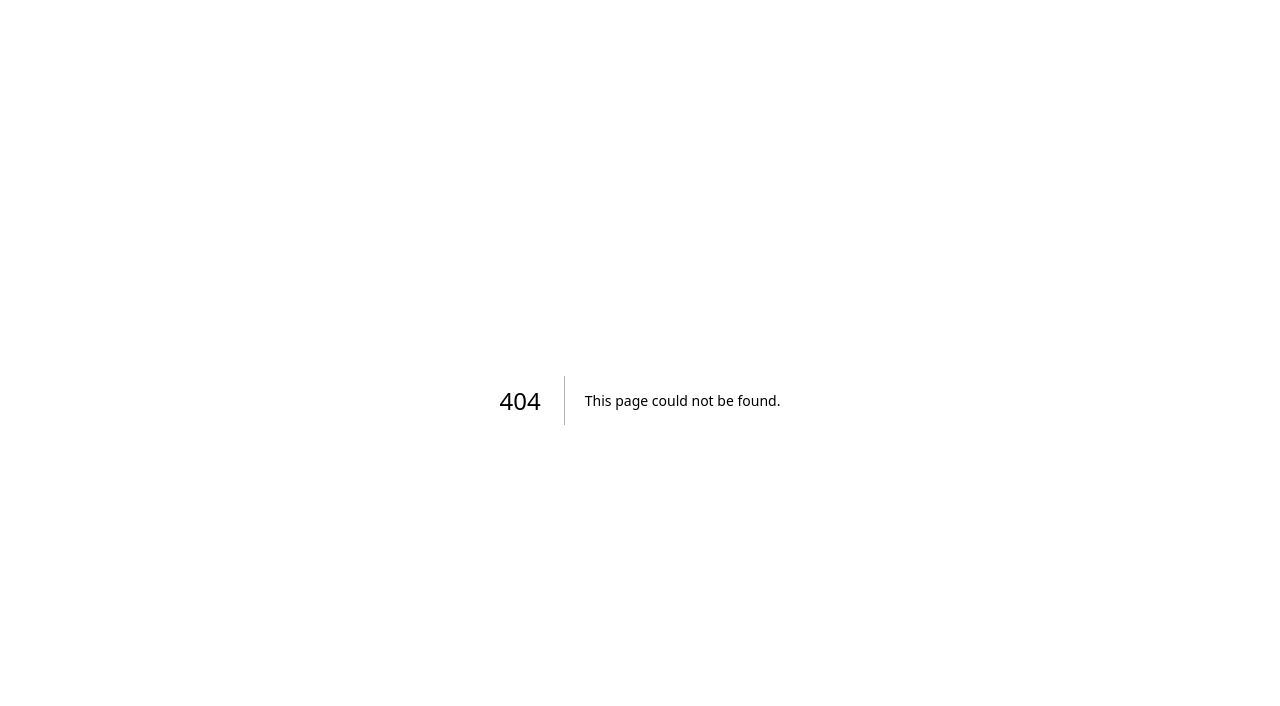
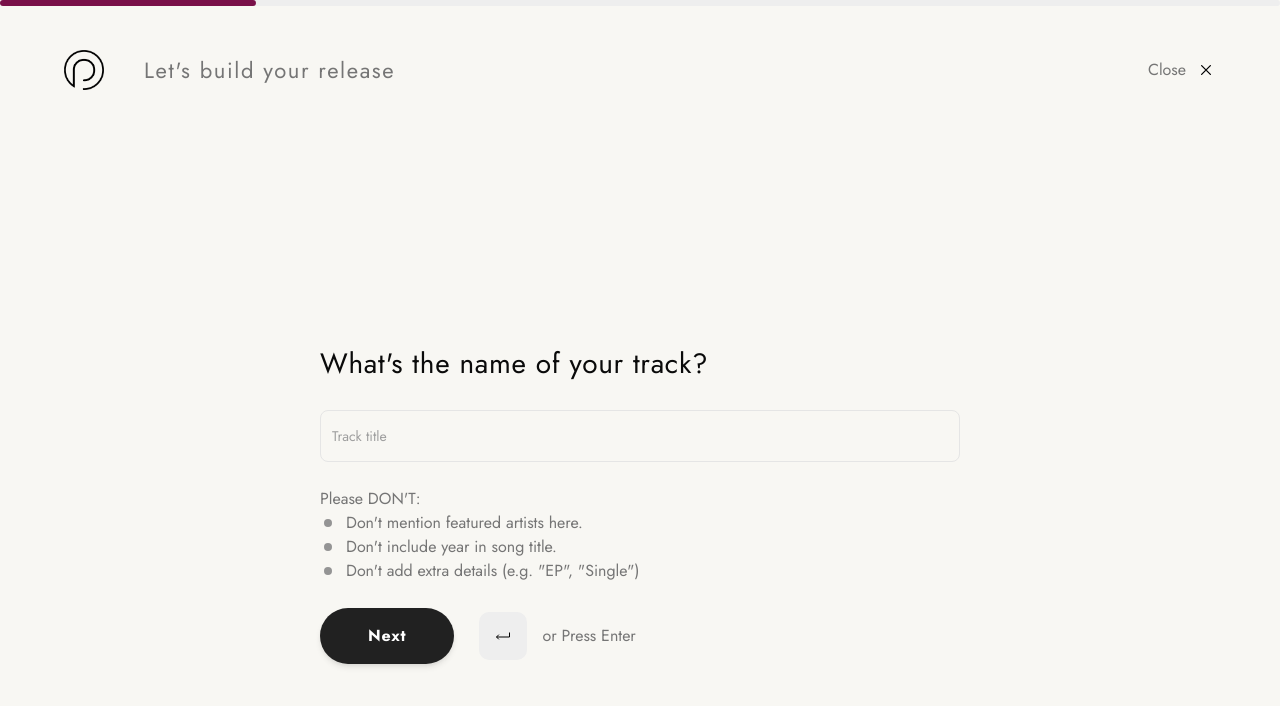
Before and after one commit to TriTruong666/Prodigy-Music-Frontend, a Next.js app: page /publish/addtrack in a window 1280 px wide. Before the commit this address had no page. Shown: the top 706 px of the page. Built offline with nearby package versions, Linux system fonts and the light colour scheme.

Commit message:
add title

```diff
--- a/package.json
+++ b/package.json
@@ -9,16 +9,20 @@
     "lint": "next lint"
   },
   "dependencies": {
+    "@material-tailwind/react": "^2.1.10",
     "@radix-ui/react-avatar": "^1.1.1",
+    "@radix-ui/react-progress": "^1.1.0",
     "class-variance-authority": "^0.7.0",
     "clsx": "^2.1.1",
     "lucide-react": "^0.460.0",
+    "motion": "^12.0.0-alpha.2",
     "next": "15.0.3",
     "react": "19.0.0-rc-66855b96-20241106",
     "react-dom": "19.0.0-rc-66855b96-20241106",
     "react-icons": "^5.3.0",
     "tailwind-merge": "^2.5.4",
-    "tailwindcss-animate": "^1.0.7"
+    "tailwindcss-animate": "^1.0.7",
+    "zod": "^3.23.8"
   },
   "devDependencies": {
     "@types/node": "^20",
--- /dev/null
+++ b/src/app/publish/addtrack/page.tsx
@@ -0,0 +1,46 @@
+"use client";
+import Image from "next/image";
+import { IconContext } from "react-icons";
+import { IoCloseOutline } from "react-icons/io5";
+import Link from "next/link";
+// import components
+import { AddTitle } from "@/components/public/AddTitle";
+// import assets
+import logo from "@/assets/prodigy-logo-light.png";
+export default function AddTrack() {
+  return (
+    <div className="font-jost w-screen overflow-hidden max-h-screen h-screen bg-background">
+      <div className="w-full bg-gray-200 rounded-full h-1.5 mb-4 dark:bg-gray-700">
+        <div
+          className="bg-homepage_background h-1.5 rounded-full dark:bg-homepage_background transition-all duration-500 ease-in-out"
+          style={{ width: "20%" }}
+        ></div>
+      </div>
+      <div className="flex items-center justify-between py-7 px-16">
+        <div className="flex items-center gap-x-[40px]">
+          <Image
+            className="object-cover md:w-[20px] md:h-[20px] lg:w-[30px] lg:h-[30px] xl:w-[40px] xl:h-[40px]"
+            alt="logo"
+            src={logo}
+            quality={50}
+          />
+          <p className="text-[22px] text-gray-600 font-normal tracking-[0.1rem]">
+            Let's build your release
+          </p>
+        </div>
+        <IconContext.Provider value={{ size: "20px", color: "#000000" }}>
+          <Link href="/">
+            <div className="flex items-center gap-x-[10px]">
+              <p className="text-gray-600">Close</p>
+              <IoCloseOutline />
+            </div>
+          </Link>
+        </IconContext.Provider>
+      </div>
+      {/* components */}
+      <div className="flex justify-center my-[225px]">
+        <AddTitle />
+      </div>
+    </div>
+  );
+}
--- /dev/null
+++ b/src/app/publish/confirm/page.tsx
@@ -0,0 +1,82 @@
+"use client";
+import Image from "next/image";
+import { IoCloseOutline } from "react-icons/io5";
+import { IoReturnDownBackSharp } from "react-icons/io5";
+import { IconContext } from "react-icons";
+import Link from "next/link";
+// import assets
+import logo from "@/assets/prodigy-logo-primary.png";
+import image from "@/assets/pexels-qhung999-27200179.jpg";
+export default function PublishConfirm() {
+  return (
+    <div className="font-jost w-screen overflow-hidden max-h-screen h-screen bg-homepage_foreground">
+      <div className="flex items-center justify-between py-7 px-16">
+        <div className="flex items-center gap-x-[40px]">
+          <Image
+            className="object-cover md:w-[20px] md:h-[20px] lg:w-[30px] lg:h-[30px] xl:w-[40px] xl:h-[40px]"
+            alt="logo"
+            src={logo}
+            quality={50}
+          />
+          <p className="text-[24px] text-homepage_background tracking-wider font-normal">
+            You're almost there
+          </p>
+        </div>
+        <IconContext.Provider value={{ size: "20px", color: "#791049" }}>
+          <Link href="/">
+            <div className="flex items-center gap-x-[10px]">
+              <p className="text-homepage_background">Close</p>
+              <IoCloseOutline />
+            </div>
+          </Link>
+        </IconContext.Provider>
+      </div>
+      <div className="flex text-homepage_background items-center justify-around px-[250px] my-[100px]">
+        <div className="flex flex-col gap-y-[10px]">
+          <IconContext.Provider value={{ size: "20px", color: "#791049" }}>
+            <Link href="/" className="flex gap-x-2 items-center">
+              <IoReturnDownBackSharp />
+              <p className="text-[18px] underline">Back</p>
+            </Link>
+          </IconContext.Provider>
+          <h2 className="text-[38px]">Ready for the world to hear it?</h2>
+          <p className="text-[20px] font-light">
+            Last click to send single to the stories.
+          </p>
+          <button className="w-fit py-[12px] px-[40px] bg-homepage_background text-background rounded-full font-semibold text-[15px] mt-[15px]">
+            Submit release
+          </button>
+        </div>
+        <div className="flex flex-col px-[30px] bg-homepage_background rounded-[25px] gap-y-[12px]">
+          <Image
+            src={image}
+            width={300}
+            height={300}
+            quality={50}
+            alt="Track"
+            className="rounded-[20px] mt-[30px]"
+          />
+          <p className="text-background text-[14px]">July 30, 2023 - Indie</p>
+          <p className="text-background font-semibold text-[18px]">
+            Binh Yen of Saigon
+          </p>
+          <p className="text-background mb-[30px] text-[14px]">
+            Hoang Tu Indie
+          </p>
+        </div>
+      </div>
+      <div className="flex px-[250px] justify-around mt-[160px]">
+        <div>
+          <p className="text-homepage_background">
+            80% of all the music never gets released, lying unheard and
+            undiscovered.
+          </p>
+          <p className="text-homepage_background">
+            Prodigy is here to change it forever.
+          </p>
+        </div>
+        <div className="w-[325px]"></div>
+      </div>
+    </div>
+  );
+}
--- /dev/null
+++ b/src/components/public/AddTitle.tsx
@@ -0,0 +1,65 @@
+import React from "react";
+import { GoDotFill } from "react-icons/go";
+import { IconContext } from "react-icons";
+import { Input } from "../ui/input";
+import { Button } from "@material-tailwind/react";
+import { IoReturnDownBackSharp } from "react-icons/io5";
+export const AddTitle = () => {
+  return (
+    <div className="flex flex-col w-[50%] gap-y-[25px]">
+      <h2 className="text-[28px] tracking-wide font-normal">
+        What's the name of your track?
+      </h2>
+      <div className="relative">
+        <input
+          type="text"
+          id="floating_outlined"
+          className="block px-2.5 pb-2.5 pt-4 w-full text-base text-gray-900 bg-transparent rounded-lg border border-input border-gray-300 appearance-none dark:text-white dark:border-gray-600 dark:focus:border-blue-500 focus:outline-none focus:ring-0 focus:border-gray-800 peer"
+          placeholder=" "
+        />
+        <label
+          htmlFor="floating_outlined"
+          className="absolute text-sm text-gray-500 dark:text-gray-400 duration-300 transform -translate-y-4 scale-75 top-2 z-10 origin-[0] bg-background dark:bg-gray-900 px-2 peer-focus:px-2 peer-focus:text-black peer-focus:dark:text-black peer-placeholder-shown:scale-100 peer-placeholder-shown:-translate-y-1/2 peer-placeholder-shown:top-1/2 peer-focus:top-2 peer-focus:scale-75 peer-focus:-translate-y-4 rtl:peer-focus:translate-x-1/2 rtl:peer-focus:left-auto start-1"
+        >
+          Track title
+        </label>
+      </div>
+
+      <div className="flex flex-col text-gray-600">
+        <p>Please DON'T:</p>
+        <IconContext.Provider value={{ color: "#949494" }}>
+          <div className="flex flex-col">
+            <div className="flex items-center gap-x-[10px]">
+              <GoDotFill />
+              <p>Don't mention featured artists here.</p>
+            </div>
+            <div className="flex items-center gap-x-[10px]">
+              <GoDotFill />
+              <p>Don't include year in song title.</p>
+            </div>
+            <div className="flex items-center gap-x-[10px]">
+              <GoDotFill />
+              <p>Don't add extra details (e.g. "EP", "Single")</p>
+            </div>
+          </div>
+        </IconContext.Provider>
+      </div>
+      <div className="flex items-center gap-x-[25px]">
+        <Button
+          className="font-jost font-500 rounded-full w-fit py-4 px-12 text-base tracking-wider normal-case"
+          ripple={true}
+        >
+          Next
+        </Button>
+        <IconContext.Provider value={{ color: "#000000" }}>
+          <div className="flex items-center gap-x-[15px]">
+            <div className="p-4 bg-gray-200 rounded-[10px]">
+              <IoReturnDownBackSharp />
+            </div>
+            <p className="text-gray-600">or Press Enter</p>
+          </div>
+        </IconContext.Provider>
+      </div>
+    </div>
+  );
+};
--- a/src/components/public/Navbar.tsx
+++ b/src/components/public/Navbar.tsx
@@ -8,22 +8,24 @@ export const Navbar = () => {
   return (
     <div className="w-full h-[100px] flex items-center px-20 bg-homepage_background justify-between lg:px-10 xl:px-20">
       <div className="flex w-fit">
+        <Link href="/">
           <Image
             className="object-cover md:w-[20px] md:h-[20px] lg:w-[30px] lg:h-[30px] xl:w-[40px] xl:h-[40px]"
             alt="logo"
             src={logo}
             quality={50}
           />
+        </Link>
       </div>
       <div className="ml-36 flex gap-x-16 text-background pb-1">
         <Link
-          href="/publish"
+          href="/publish/addtrack"
           className="relative after:content-[''] after:absolute after:w-0 after:h-[2px] after:bg-homepage_foreground after:bottom-0 after:left-0 hover:after:w-full after:transition-all after:duration-300"
         >
           Make music
         </Link>
         <Link
-          href="/publish"
+          href="/publish/confirm"
           className="relative after:content-[''] after:absolute after:w-0 after:h-[2px] after:bg-homepage_foreground after:bottom-0 after:left-0 hover:after:w-full after:transition-all after:duration-300"
         >
           Explore Prodigy
--- a/src/components/ui/input.tsx
+++ b/src/components/ui/input.tsx
@@ -1,6 +1,6 @@
-import * as React from "react"
+import * as React from "react";
 
-import { cn } from "@/lib/utils"
+import { cn } from "@/lib/utils";
 
 const Input = React.forwardRef<HTMLInputElement, React.ComponentProps<"input">>(
   ({ className, type, ...props }, ref) => {
@@ -8,15 +8,15 @@ const Input = React.forwardRef<HTMLInputElement, React.ComponentProps<"input">>(
       <input
         type={type}
         className={cn(
-          "flex h-9 w-full rounded-md border border-input bg-transparent px-3 py-1 text-base shadow-sm transition-colors file:border-0 file:bg-transparent file:text-sm file:font-medium file:text-foreground placeholder:text-muted-foreground focus-visible:outline-none focus-visible:ring-1 focus-visible:ring-ring disabled:cursor-not-allowed disabled:opacity-50 md:text-sm",
+          "flex h-9 w-full rounded-md border border-input bg-transparent px-5 py-[26px] text-base shadow-sm transition-colors file:border-0 file:bg-transparent file:text-sm file:font-medium file:text-foreground placeholder:text-muted-foreground focus-visible:outline-none focus-visible:ring-1 focus-visible:ring-ring disabled:cursor-not-allowed disabled:opacity-50 md:text-[16px]",
           className
         )}
         ref={ref}
         {...props}
       />
-    )
+    );
   }
-)
-Input.displayName = "Input"
+);
+Input.displayName = "Input";
 
-export { Input }
+export { Input };
--- /dev/null
+++ b/src/components/ui/progress.tsx
@@ -0,0 +1,28 @@
+"use client"
+
+import * as React from "react"
+import * as ProgressPrimitive from "@radix-ui/react-progress"
+
+import { cn } from "@/lib/utils"
+
+const Progress = React.forwardRef<
+  React.ElementRef<typeof ProgressPrimitive.Root>,
+  React.ComponentPropsWithoutRef<typeof ProgressPrimitive.Root>
+>(({ className, value, ...props }, ref) => (
+  <ProgressPrimitive.Root
+    ref={ref}
+    className={cn(
+      "relative h-2 w-full overflow-hidden rounded-full bg-primary/20",
+      className
+    )}
+    {...props}
+  >
+    <ProgressPrimitive.Indicator
+      className="h-full w-full flex-1 bg-primary transition-all"
+      style={{ transform: `translateX(-${100 - (value || 0)}%)` }}
+    />
+  </ProgressPrimitive.Root>
+))
+Progress.displayName = ProgressPrimitive.Root.displayName
+
+export { Progress }
--- a/tailwind.config.ts
+++ b/tailwind.config.ts
@@ -1,19 +1,23 @@
-import type { Config } from "tailwindcss";
+import withMT from "@material-tailwind/react/utils/withMT";
 
-export default {
+export default withMT({
   darkMode: ["class"],
   content: [
     "./src/pages/**/*.{js,ts,jsx,tsx,mdx}",
     "./src/components/**/*.{js,ts,jsx,tsx,mdx}",
     "./src/app/**/*.{js,ts,jsx,tsx,mdx}",
+    "./node_modules/@material-tailwind/react/**/*.{js,ts,jsx,tsx}", // Add this to include Material Tailwind components
   ],
   theme: {
     extend: {
       height: {
-			nav: '100px'
+        nav: '100px',
       },
       fontFamily: {
         jost: ['var(--font-geist-jost)'],
+      },
+      fontWeight: {
+        500: '500',
       },
       colors: {
         homepage_background: 'var(--homepage-background)',
@@ -22,31 +26,31 @@ export default {
         foreground: 'hsl(var(--foreground))',
         card: {
           DEFAULT: 'hsl(var(--card))',
-  				foreground: 'hsl(var(--card-foreground))'
+          foreground: 'hsl(var(--card-foreground))',
         },
         popover: {
           DEFAULT: 'hsl(var(--popover))',
-  				foreground: 'hsl(var(--popover-foreground))'
+          foreground: 'hsl(var(--popover-foreground))',
         },
         primary: {
           DEFAULT: 'hsl(var(--primary))',
-  				foreground: 'hsl(var(--primary-foreground))'
+          foreground: 'hsl(var(--primary-foreground))',
         },
         secondary: {
           DEFAULT: 'hsl(var(--secondary))',
-  				foreground: 'hsl(var(--secondary-foreground))'
+          foreground: 'hsl(var(--secondary-foreground))',
         },
         muted: {
           DEFAULT: 'hsl(var(--muted))',
-  				foreground: 'hsl(var(--muted-foreground))'
+          foreground: 'hsl(var(--muted-foreground))',
         },
         accent: {
           DEFAULT: 'hsl(var(--accent))',
-  				foreground: 'hsl(var(--accent-foreground))'
+          foreground: 'hsl(var(--accent-foreground))',
         },
         destructive: {
           DEFAULT: 'hsl(var(--destructive))',
-  				foreground: 'hsl(var(--destructive-foreground))'
+          foreground: 'hsl(var(--destructive-foreground))',
         },
         border: 'hsl(var(--border))',
         input: 'hsl(var(--input))',
@@ -56,15 +60,15 @@ export default {
           '2': 'hsl(var(--chart-2))',
           '3': 'hsl(var(--chart-3))',
           '4': 'hsl(var(--chart-4))',
-  				'5': 'hsl(var(--chart-5))'
-  			}
+          '5': 'hsl(var(--chart-5))',
+        },
       },
       borderRadius: {
         lg: 'var(--radius)',
         md: 'calc(var(--radius) - 2px)',
-  			sm: 'calc(var(--radius) - 4px)'
-  		}
-  	}
+        sm: 'calc(var(--radius) - 4px)',
+      },
+    },
   },
   plugins: [require("tailwindcss-animate")],
-} satisfies Config;
+});
```
Also changed, not shown: src/assets/prodigy-logo-primary.png (added), 1 other file (tests, documents, lock files or other folders). Lines whose indentation alone changed are shown as unchanged.
